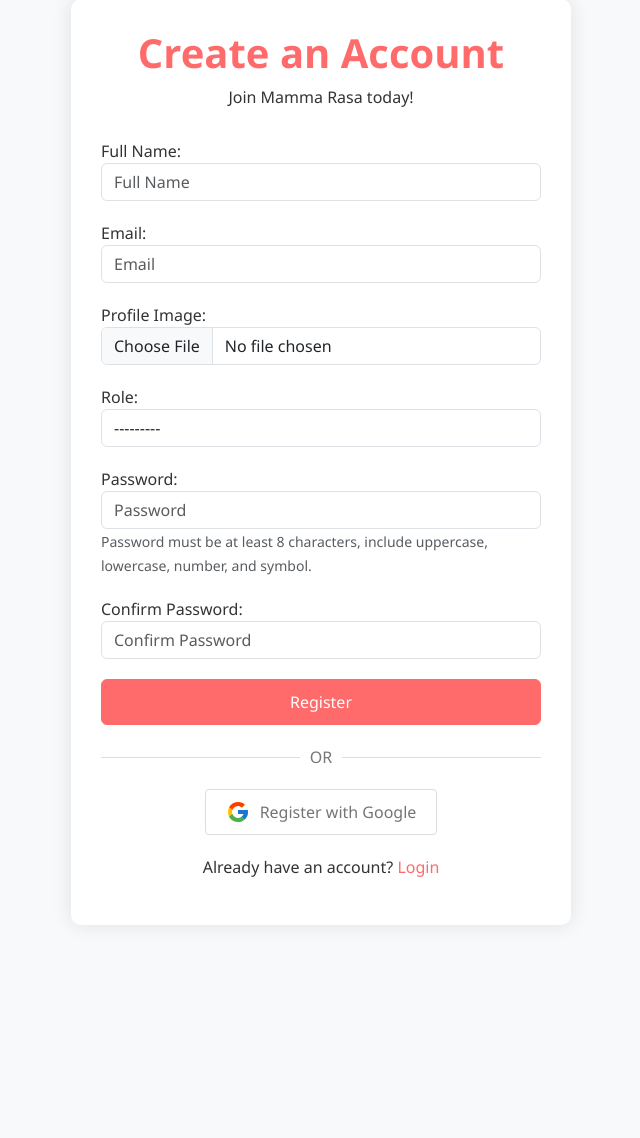
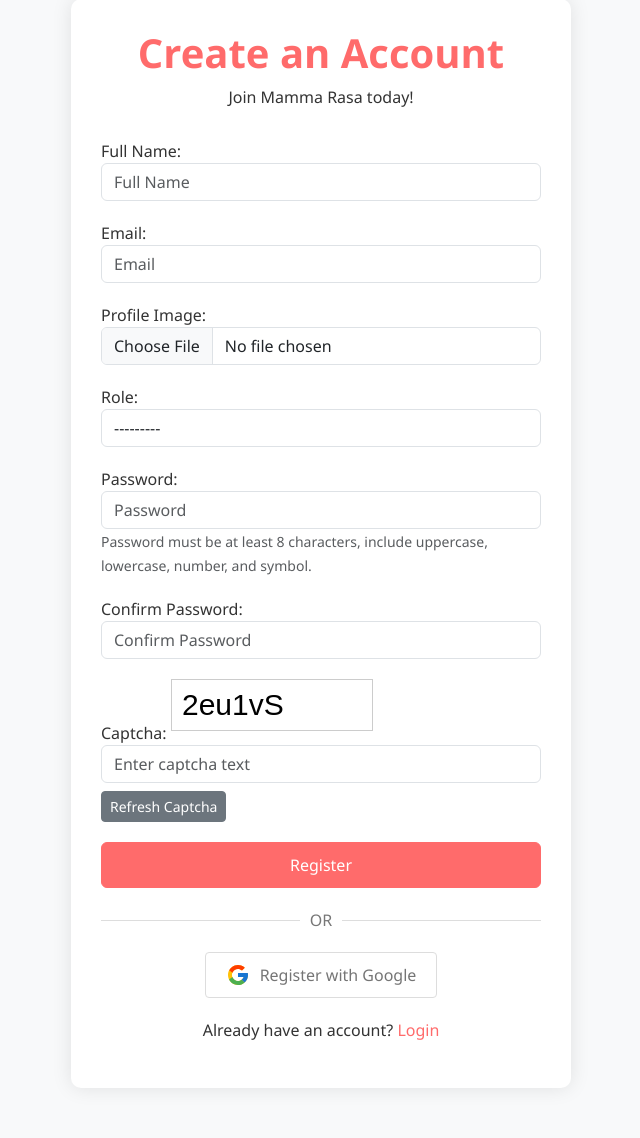
Before and after one commit to VicoAritonang/mammarasa, a Django app: page /register/ in a window 1280 px wide. Shown: the part 51-1189 px from the top of the page, without its empty margins (319-959 px from the left). Before the commit the page ends 928 px from the top, so only its background shows below. Run offline with Django 5.2, Linux system fonts and the light colour scheme.

Commit message:
pengimplentasian captcha

```diff
--- a/main/templates/main/register.html
+++ b/main/templates/main/register.html
@@ -79,10 +79,52 @@
             {% endif %}
         </div>
 
+        <!-- pengimplentasian capctah -->
+        <div class="form-group">
+            <label for="id_captcha">Captcha:</label>
+            <canvas id="captchaCanvasRegister" width="200" height="50" style="border:1px solid #ccc; margin-bottom: 8px;"></canvas>
+            <input type="text" id="captchaInputRegister" class="form-control" placeholder="Enter captcha text">
+            <button type="button" class="btn btn-secondary btn-sm mt-2" onclick="generateCaptcha('Register')">Refresh Captcha</button>
+            <div id="captchaErrorRegister" class="text-danger mt-1" style="display:none;">Captcha is incorrect.</div>
+        </div>
+
         <div class="d-grid gap-2">
             <button type="submit" class="btn btn-primary">Register</button>
         </div>
     </form>
+
+    <script>
+        let generatedCaptchaRegister = '';
+
+        function generateCaptcha(type) {
+            let chars = 'ABCDEFGHIJKLMNOPQRSTUVWXYZabcdefghijklmnopqrstuvwxyz0123456789';
+            let captcha = '';
+            for (let i = 0; i < 6; i++) {
+                captcha += chars.charAt(Math.floor(Math.random() * chars.length));
+            }
+
+            const ctx = document.getElementById("captchaCanvasRegister").getContext('2d');
+            ctx.clearRect(0, 0, 200, 50);
+            ctx.font = "30px Arial";
+            ctx.fillStyle = "#000";
+            ctx.fillText(captcha, 10, 35);
+            generatedCaptchaRegister = captcha;
+        }
+
+        window.onload = function () {
+            generateCaptcha('Register');
+        };
+
+        document.querySelector("form").addEventListener("submit", function (e) {
+            const userInput = document.getElementById("captchaInputRegister").value.trim();
+            if (userInput !== generatedCaptchaRegister) {
+                e.preventDefault();
+                document.getElementById("captchaErrorRegister").style.display = "block";
+                generateCaptcha('Register');
+                return false;
+            }
+        });
+    </script>
 
     <div class="divider">
         <span>OR</span>
```
Also changed, not shown: main/templates/main/login.html (+42 -0 lines), db.sqlite3.
